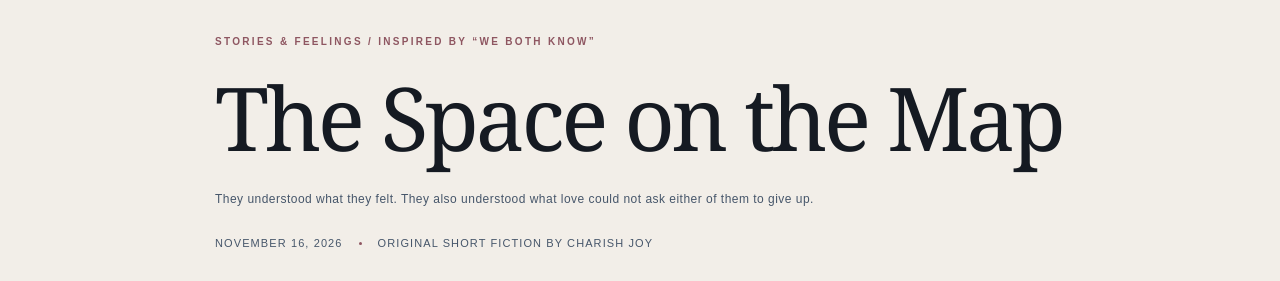
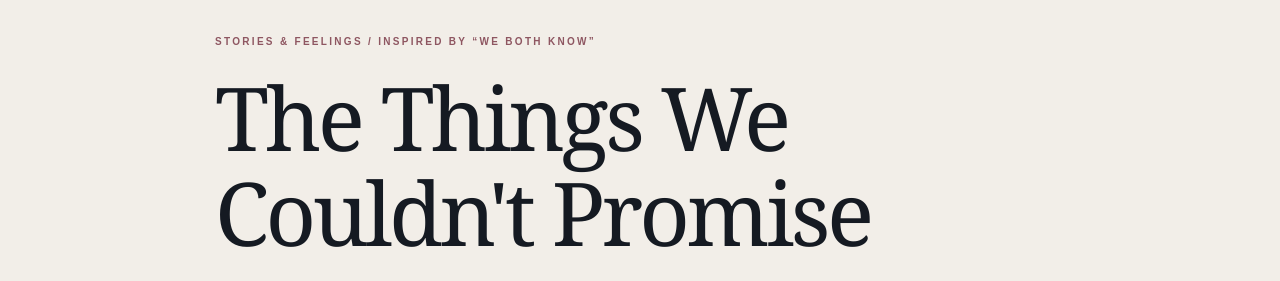
Before and after one commit to chamj8811-coder/charishjoy-site, a plain HTML site: page story-the-space-on-the-map.html in a window 1280 px wide. Shown: the part 180-461 px from the top of the page. Drawn offline with Linux system fonts and the light colour scheme.

Commit message:
Rename story to The Things We Couldn't Promise

```diff
--- a/story-the-space-on-the-map.html
+++ b/story-the-space-on-the-map.html
@@ -1,10 +1,10 @@
-<!doctype html><html lang="en"><head><meta charset="utf-8"><meta name="viewport" content="width=device-width,initial-scale=1"><title>The Space on the Map | CHARISH JOY · Stories &amp; Feelings</title>
+<!doctype html><html lang="en"><head><meta charset="utf-8"><meta name="viewport" content="width=device-width,initial-scale=1"><title>The Things We Couldn't Promise | CHARISH JOY · Stories &amp; Feelings</title>
 <meta name="description" content="An original fictional companion to CHARISH JOY’s We Both Know: two people admit what they feel on the night before one of them leaves."><link rel="canonical" href="https://charishjoy.com/story-the-space-on-the-map.html">
-<meta property="og:type" content="article"><meta property="og:site_name" content="CHARISH JOY"><meta property="og:title" content="The Space on the Map | CHARISH JOY"><meta property="og:description" content="An original fictional companion to CHARISH JOY’s We Both Know: two people admit what they feel on the night before one of them leaves."><meta property="og:url" content="https://charishjoy.com/story-the-space-on-the-map.html"><meta property="og:image" content="https://charishjoy.com/assets/we-both-know-story.svg"><meta name="twitter:card" content="summary_large_image"><meta name="twitter:image" content="https://charishjoy.com/assets/we-both-know-story.svg">
-<script async src="https://www.googletagmanager.com/gtag/js?id=G-MBT4RNLGS8"></script><script>window.dataLayer=window.dataLayer||[];function gtag(){dataLayer.push(arguments)}gtag('js',new Date());gtag('config','G-MBT4RNLGS8');</script><link rel="stylesheet" href="assets/stories-journal.css"><script type="application/ld+json">{"@context":"https://schema.org","@type":"BlogPosting","headline":"The Space on the Map","datePublished":"2026-11-16","author":{"@type":"Person","name":"CHARISH JOY"},"inLanguage":"en","url":"https://charishjoy.com/story-the-space-on-the-map.html","description":"An original fictional companion to CHARISH JOY’s We Both Know: two people admit what they feel on the night before one of them leaves.","isAccessibleForFree":true}</script></head><body>
+<meta property="og:type" content="article"><meta property="og:site_name" content="CHARISH JOY"><meta property="og:title" content="The Things We Couldn't Promise | CHARISH JOY"><meta property="og:description" content="An original fictional companion to CHARISH JOY’s We Both Know: two people admit what they feel on the night before one of them leaves."><meta property="og:url" content="https://charishjoy.com/story-the-space-on-the-map.html"><meta property="og:image" content="https://charishjoy.com/assets/we-both-know-story.svg"><meta name="twitter:card" content="summary_large_image"><meta name="twitter:image" content="https://charishjoy.com/assets/we-both-know-story.svg">
+<script async src="https://www.googletagmanager.com/gtag/js?id=G-MBT4RNLGS8"></script><script>window.dataLayer=window.dataLayer||[];function gtag(){dataLayer.push(arguments)}gtag('js',new Date());gtag('config','G-MBT4RNLGS8');</script><link rel="stylesheet" href="assets/stories-journal.css"><script type="application/ld+json">{"@context":"https://schema.org","@type":"BlogPosting","headline":"The Things We Couldn't Promise","datePublished":"2026-11-16","author":{"@type":"Person","name":"CHARISH JOY"},"inLanguage":"en","url":"https://charishjoy.com/story-the-space-on-the-map.html","description":"An original fictional companion to CHARISH JOY’s We Both Know: two people admit what they feel on the night before one of them leaves.","isAccessibleForFree":true}</script></head><body>
 <a class="skip" href="#main">Skip to content</a><header class="site-nav"><nav class="wrap nav-inner" aria-label="Main navigation"><a class="wordmark" href="/" aria-label="CHARISH JOY Home">CHARISH JOY</a><div class="nav-links"><a href="/#music">Listen</a><a href="/#about">Artist</a><a href="/stories.html" aria-current="page">Stories &amp; Feelings</a></div></nav></header>
 <main id="main"><article class="article-container"><header class="article-header"><a class="back" href="/stories.html">← All stories</a>
-<span class="eyebrow">Stories &amp; Feelings / Inspired by “We Both Know”</span><h1>The Space on the Map</h1><p class="article-deck article-fiction">They understood what they felt. They also understood what love could not ask either of them to give up.</p>
+<span class="eyebrow">Stories &amp; Feelings / Inspired by “We Both Know”</span><h1>The Things We Couldn't Promise</h1><p class="article-deck article-fiction">They understood what they felt. They also understood what love could not ask either of them to give up.</p>
 <div class="article-info"><time datetime="2026-11-16">November 16, 2026</time><span class="dot" aria-hidden="true"></span><span>Original short fiction by CHARISH JOY</span></div></header>
 <figure class="article-image"><img src="assets/we-both-know-story.svg" alt="Cinematic rainy city artwork for We Both Know by CHARISH JOY" width="1536" height="864"></figure>
 <div class="article-body">
```
